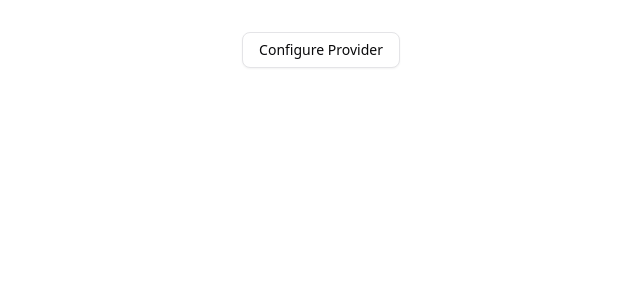
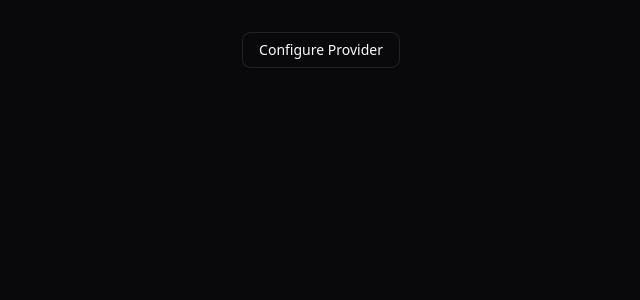
Before and after one commit to lichtlabs/serie-path, a Next.js app: page /component-previews in a window 1280 px wide. Shown: the top 300 px of the page, without its empty margins (319-959 px from the left). Built offline with nearby package versions, Linux system fonts and the light colour scheme.

Commit message:
style(css): update CSS variables for improved design consistency
This commit modifies several CSS variables to enhance the overall design.
It adjusts color values and radius for better visual appeal and consistency.

```diff
--- a/app/globals.css
+++ b/app/globals.css
@@ -44,49 +44,15 @@
 }
 
 :root {
-    --radius: 0.625rem;
-    --background: oklch(1 0 0);
-    --foreground: oklch(0.141 0.005 285.823);
-    --card: oklch(1 0 0);
-    --card-foreground: oklch(0.141 0.005 285.823);
-    --popover: oklch(1 0 0);
-    --popover-foreground: oklch(0.141 0.005 285.823);
-    --primary: oklch(0.21 0.006 285.885);
-    --primary-foreground: oklch(0.985 0 0);
-    --secondary: oklch(0.967 0.001 286.375);
-    --secondary-foreground: oklch(0.21 0.006 285.885);
-    --muted: oklch(0.967 0.001 286.375);
-    --muted-foreground: oklch(0.552 0.016 285.938);
-    --accent: oklch(0.967 0.001 286.375);
-    --accent-foreground: oklch(0.21 0.006 285.885);
-    --destructive: oklch(0.577 0.245 27.325);
-    --border: oklch(0.92 0.004 286.32);
-    --input: oklch(0.92 0.004 286.32);
-    --ring: oklch(0.705 0.015 286.067);
-    --chart-1: oklch(0.646 0.222 41.116);
-    --chart-2: oklch(0.6 0.118 184.704);
-    --chart-3: oklch(0.398 0.07 227.392);
-    --chart-4: oklch(0.828 0.189 84.429);
-    --chart-5: oklch(0.769 0.188 70.08);
-    --sidebar: oklch(0.985 0 0);
-    --sidebar-foreground: oklch(0.141 0.005 285.823);
-    --sidebar-primary: oklch(0.21 0.006 285.885);
-    --sidebar-primary-foreground: oklch(0.985 0 0);
-    --sidebar-accent: oklch(0.967 0.001 286.375);
-    --sidebar-accent-foreground: oklch(0.21 0.006 285.885);
-    --sidebar-border: oklch(0.92 0.004 286.32);
-    --sidebar-ring: oklch(0.705 0.015 286.067);
-}
-
-.dark {
+    --radius: 0.65rem;
     --background: oklch(0.141 0.005 285.823);
     --foreground: oklch(0.985 0 0);
     --card: oklch(0.21 0.006 285.885);
     --card-foreground: oklch(0.985 0 0);
     --popover: oklch(0.21 0.006 285.885);
     --popover-foreground: oklch(0.985 0 0);
-    --primary: oklch(0.92 0.004 286.32);
-    --primary-foreground: oklch(0.21 0.006 285.885);
+    --primary: oklch(0.85 0.15 160);
+    --primary-foreground: oklch(0.393 0.095 152.535);
     --secondary: oklch(0.274 0.006 286.033);
     --secondary-foreground: oklch(0.985 0 0);
     --muted: oklch(0.274 0.006 286.033);
@@ -96,21 +62,55 @@
     --destructive: oklch(0.704 0.191 22.216);
     --border: oklch(1 0 0 / 10%);
     --input: oklch(1 0 0 / 15%);
-    --ring: oklch(0.552 0.016 285.938);
+    --ring: oklch(0.85 0.15 160);
     --chart-1: oklch(0.488 0.243 264.376);
-    --chart-2: oklch(0.696 0.17 162.48);
+    --chart-2: oklch(0.85 0.15 160);
     --chart-3: oklch(0.769 0.188 70.08);
     --chart-4: oklch(0.627 0.265 303.9);
     --chart-5: oklch(0.645 0.246 16.439);
     --sidebar: oklch(0.21 0.006 285.885);
     --sidebar-foreground: oklch(0.985 0 0);
-    --sidebar-primary: oklch(0.488 0.243 264.376);
-    --sidebar-primary-foreground: oklch(0.985 0 0);
+    --sidebar-primary: oklch(0.85 0.15 160);
+    --sidebar-primary-foreground: oklch(0.393 0.095 152.535);
     --sidebar-accent: oklch(0.274 0.006 286.033);
     --sidebar-accent-foreground: oklch(0.985 0 0);
     --sidebar-border: oklch(1 0 0 / 10%);
-    --sidebar-ring: oklch(0.552 0.016 285.938);
+    --sidebar-ring: oklch(0.527 0.154 150.069);
 }
+
+/*.dark {
+    --background: oklch(0.141 0.005 285.823);
+    --foreground: oklch(0.985 0 0);
+    --card: oklch(0.21 0.006 285.885);
+    --card-foreground: oklch(0.985 0 0);
+    --popover: oklch(0.21 0.006 285.885);
+    --popover-foreground: oklch(0.985 0 0);
+    --primary: oklch(0.85 0.15 160);
+    --primary-foreground: oklch(0.393 0.095 152.535);
+    --secondary: oklch(0.274 0.006 286.033);
+    --secondary-foreground: oklch(0.985 0 0);
+    --muted: oklch(0.274 0.006 286.033);
+    --muted-foreground: oklch(0.705 0.015 286.067);
+    --accent: oklch(0.274 0.006 286.033);
+    --accent-foreground: oklch(0.985 0 0);
+    --destructive: oklch(0.704 0.191 22.216);
+    --border: oklch(1 0 0 / 10%);
+    --input: oklch(1 0 0 / 15%);
+    --ring: oklch(0.527 0.154 150.069);
+    --chart-1: oklch(0.488 0.243 264.376);
+    --chart-2: oklch(0.85 0.15 160);
+    --chart-3: oklch(0.769 0.188 70.08);
+    --chart-4: oklch(0.627 0.265 303.9);
+    --chart-5: oklch(0.645 0.246 16.439);
+    --sidebar: oklch(0.21 0.006 285.885);
+    --sidebar-foreground: oklch(0.985 0 0);
+    --sidebar-primary: oklch(0.85 0.15 160);
+    --sidebar-primary-foreground: oklch(0.393 0.095 152.535);
+    --sidebar-accent: oklch(0.274 0.006 286.033);
+    --sidebar-accent-foreground: oklch(0.985 0 0);
+    --sidebar-border: oklch(1 0 0 / 10%);
+    --sidebar-ring: oklch(0.527 0.154 150.069);
+}*/
 
 @layer base {
     * {
```
